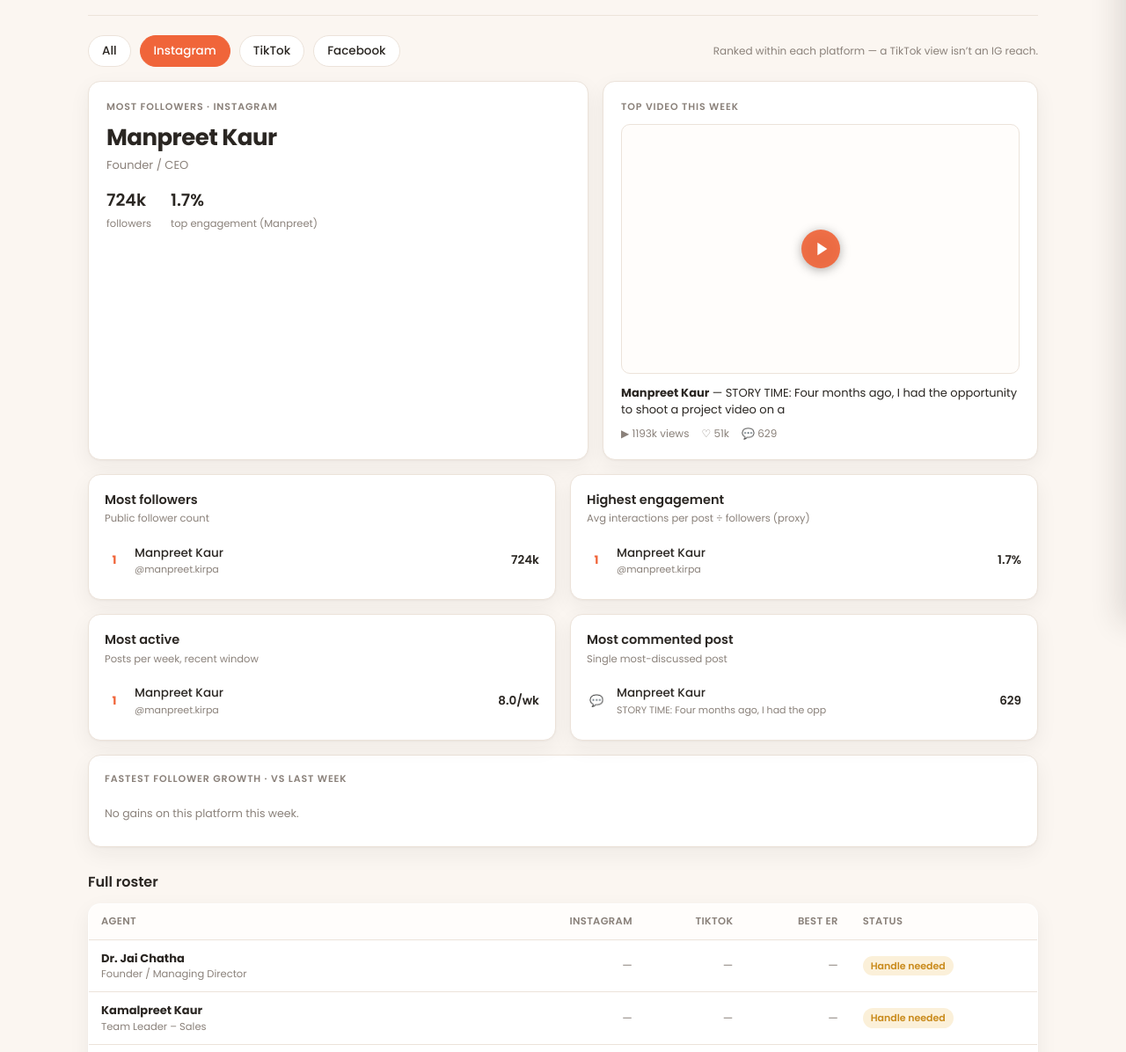
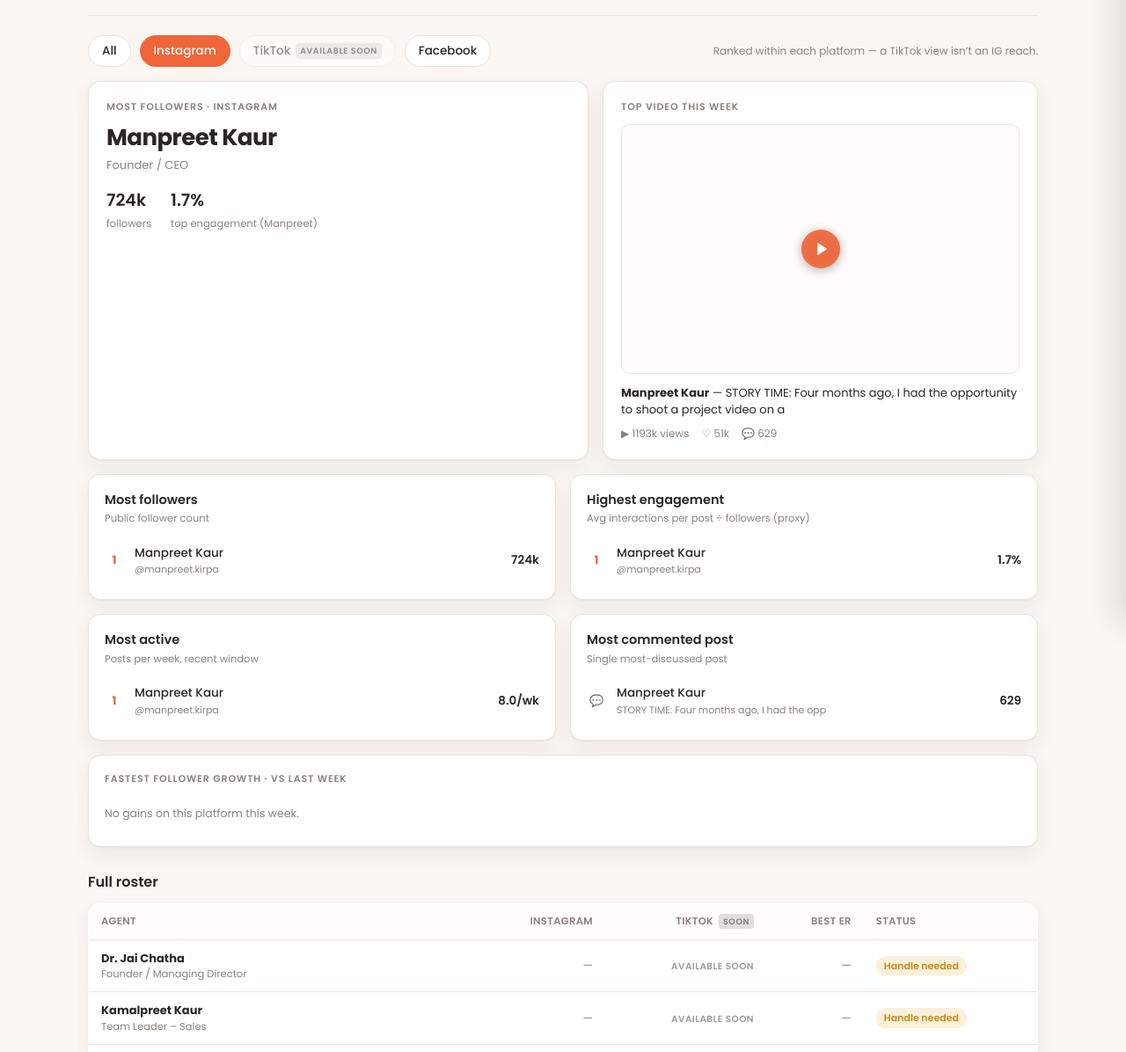
Before and after one commit to RoshanAlii/socialranking, a plain HTML site: page index.html in a window 1280 px wide. Shown: the part 92-1288 px from the top of the page at 88% size. Drawn offline with Linux system fonts and the light colour scheme.

Commit message:
Update index.html

```diff
--- a/index.html
+++ b/index.html
@@ -145,6 +145,14 @@
     .stamp{text-align:left}
   }
   @media (prefers-reduced-motion:reduce){*{transition:none!important}}
+
+/* --- TikTok paused: "available soon" treatment ------------------------- */
+.pill.soon{opacity:.5;cursor:not-allowed;display:inline-flex;align-items:center;gap:6px}
+.pill.soon:hover{opacity:.5}
+.soon-tag{font-size:9.5px;letter-spacing:.06em;text-transform:uppercase;font-weight:600;
+  padding:2px 5px;border-radius:4px;background:rgba(0,0,0,.12);white-space:nowrap}
+.soon-cell{font-size:10.5px;letter-spacing:.04em;text-transform:uppercase;font-weight:600;opacity:.45}
+th .soon-tag{margin-left:6px;vertical-align:middle}
 </style>
 </head>
 <body>
@@ -177,7 +185,7 @@
       <thead><tr>
         <th data-sort="name">Agent</th>
         <th class="num" data-sort="ig">Instagram</th>
-        <th class="num" data-sort="tt">TikTok</th>
+        <th class="num" id="th-tt" data-sort="tt">TikTok</th>
         <th class="num hide-sm" data-sort="er">Best ER</th>
         <th>Status</th>
       </tr></thead>
@@ -197,7 +205,13 @@
 const fmt = n => n==null ? '\u2014' : n>=1000 ? (n/1000).toFixed(n>=10000?0:1).replace(/\.0$/,'')+'k' : String(n);
 const pct = n => n==null ? '\u2014' : (n*100).toFixed(1)+'%';
 const esc = s => (s||'').replace(/[&<>"]/g,c=>({'&':'&amp;','<':'&lt;','>':'&gt;','"':'&quot;'}[c]));
+// TikTok is switched off for now by product decision, not by capability.
+// Flip this to true to re-enable the tab, the roster column and the
+// weekly pull (see --platforms in src/ingest.js). Nothing else changes.
+const TIKTOK_ENABLED = false;
 const PLATFORMS = [['all','All'],['instagram','Instagram'],['tiktok','TikTok'],['facebook','Facebook']];
+// Platforms that may contribute numbers to any board, chart or aggregate.
+const LIVE_PLATFORMS = ['instagram','tiktok','facebook'].filter(p=>p!=='tiktok'||TIKTOK_ENABLED);
 let DATA=null, platform='instagram';
 
 async function load(){
@@ -259,10 +273,24 @@
 
 function renderFilters(){
   const el=document.getElementById('filters');
-  el.innerHTML = PLATFORMS.map(([k,l])=>
-    `<button class="pill" data-pf="${k}" aria-pressed="${k===platform}">${l}</button>`).join('')
+// TikTok is paused: never leave the view pointed at it, and label the column.
+if(platform==='tiktok' && !TIKTOK_ENABLED) platform='instagram';
+if(!TIKTOK_ENABLED){
+  const th=document.getElementById('th-tt');
+  if(th && !th.querySelector('.soon-tag')){
+    th.removeAttribute('data-sort');
+    th.insertAdjacentHTML('beforeend','<span class="soon-tag">Soon</span>');
+  }
+}
+
+  el.innerHTML = PLATFORMS.map(([k,l])=>{
+    const soon = (k==='tiktok' && !TIKTOK_ENABLED);
+    return soon
+      ? `<button class="pill soon" data-pf="${k}" disabled aria-disabled="true" title="TikTok reporting is not switched on yet">${l}<span class="soon-tag">Available soon</span></button>`
+      : `<button class="pill" data-pf="${k}" aria-pressed="${k===platform}">${l}</button>`;
+  }).join('')
     + '<span class="hint">Ranked within each platform \u2014 a TikTok view isn\u2019t an IG reach.</span>';
-  el.querySelectorAll('.pill').forEach(b=>b.onclick=()=>{platform=b.dataset.pf;renderFilters();renderAll();});
+  el.querySelectorAll('.pill:not([disabled])').forEach(b=>b.onclick=()=>{platform=b.dataset.pf;renderFilters();renderAll();});
 }
 
 function activeBoards(){
@@ -309,7 +337,7 @@
 }
 function bestVideoAllPlatforms(){
   let best=null;
-  for(const pf of ['instagram','tiktok','facebook']){
+  for(const pf of LIVE_PLATFORMS){
     const tv=DATA.leaderboards[pf]&&DATA.leaderboards[pf].topVideo;
     if(tv&&(!best||tv.post.views>best.post.views))best=tv;
   }
@@ -344,7 +372,7 @@
     <ol class="rows"><li><span class="rk one">\ud83d\udcac</span><span class="who"><div class="n">${esc(mc.name)}</div>
     <div class="h">${esc((mc.post.caption||'').slice(0,42))}</div></span><span class="val">${fmt(mc.post.comments)}</span></li></ol></div>`;
 }
-function bestCommentedAll(){let best=null;for(const pf of ['instagram','tiktok','facebook']){const m=DATA.leaderboards[pf]&&DATA.leaderboards[pf].mostCommented;if(m&&(!best||m.post.comments>best.post.comments))best=m;}return best;}
+function bestCommentedAll(){let best=null;for(const pf of LIVE_PLATFORMS){const m=DATA.leaderboards[pf]&&DATA.leaderboards[pf].mostCommented;if(m&&(!best||m.post.comments>best.post.comments))best=m;}return best;}
 
 function renderTrend(){
   const el=document.getElementById('trend');
@@ -352,7 +380,7 @@
     el.innerHTML=`<div class="eyebrow">Follower growth</div><div class="empty" style="margin-top:8px">Collecting \u2014 growth appears once a second weekly snapshot lands.</div>`;
     return;
   }
-  const rows=DATA.trend.filter(t=>t.followerDelta>0 && (platform==='all'||t.platform===platform)).slice(0,8);
+  const rows=DATA.trend.filter(t=>t.followerDelta>0 && LIVE_PLATFORMS.includes(t.platform) && (platform==='all'||t.platform===platform)).slice(0,8);
   el.innerHTML=`<div class="eyebrow">Fastest follower growth \u00b7 vs last week</div>
     <div class="chips">${rows.map(t=>`<span class="gain">\u2197 ${esc(t.name.split(' ')[0])} +${fmt(t.followerDelta)} <small>${esc(t.platform.slice(0,2))}</small></span>`).join('')||'<span class="empty">No gains on this platform this week.</span>'}</div>`;
 }
@@ -364,7 +392,7 @@
     const p=people.get(r.name); p.recs.push(r);
     if(r.resolved&&!r.isPrivate){
       if(r.platform==='instagram')p.ig=r.followers;
-      if(r.platform==='tiktok')p.tt=r.followers;
+      if(r.platform==='tiktok'&&TIKTOK_ENABLED)p.tt=r.followers;
       p.state=(p.state==='private')?'private':'public';
     } else if(r.isPrivate){ if(p.state!=='public')p.state='private'; }
   }
@@ -387,7 +415,7 @@
     <tr tabindex="0" data-name="${esc(p.name)}">
       <td><b>${esc(p.name)}</b><div class="muted" style="font-size:11.5px">${esc(p.role||'')}</div></td>
       <td class="num">${p.ig==null?'<span class="muted">\u2014</span>':fmt(p.ig)}</td>
-      <td class="num">${p.tt==null?'<span class="muted">\u2014</span>':fmt(p.tt)}</td>
+      <td class="num">${!TIKTOK_ENABLED?'<span class="soon-cell">Available soon</span>':p.tt==null?'<span class="muted">\u2014</span>':fmt(p.tt)}</td>
       <td class="num hide-sm">${p.er==null?'<span class="muted">\u2014</span>':pct(p.er)}</td>
       <td>${p.state==='public'?'<span class="chip public">Public</span>':p.state==='private'?'<span class="chip private">Private</span>':'<span class="chip need">Handle needed</span>'}</td>
     </tr>`).join('');
```
